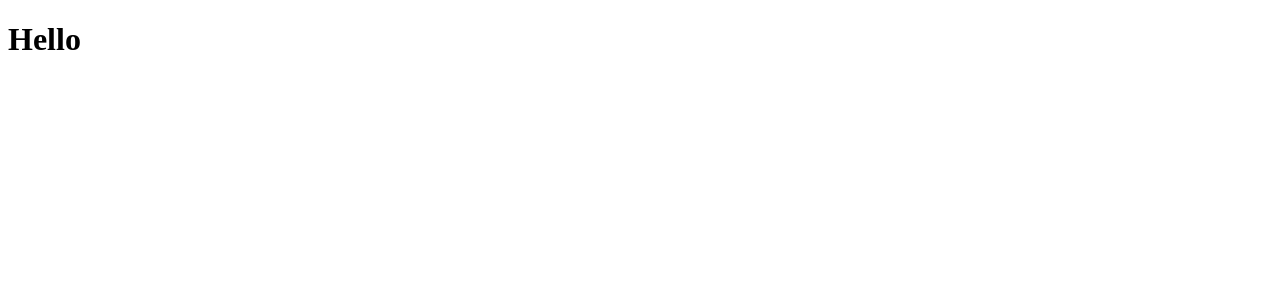
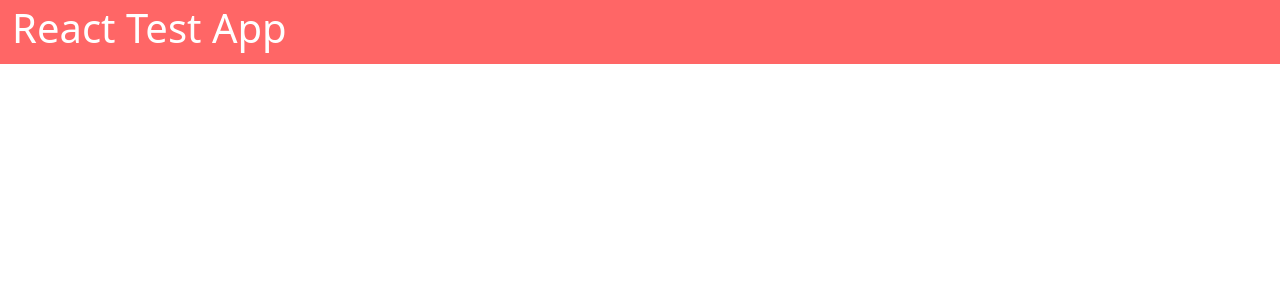
Before and after one commit to plumreiss/filemanager-client, a React (Create React App) app: page / in a window 1280 px wide. Shown: the top 300 px of the page. Built offline with nearby package versions, Linux system fonts and the light colour scheme.

Commit message:
feat: create header component

```diff
--- a/package.json
+++ b/package.json
@@ -20,7 +20,9 @@
     "@testing-library/jest-dom": "^5.17.0",
     "@testing-library/react": "^13.4.0",
     "@testing-library/user-event": "^13.5.0",
+    "bootstrap": "5.3.2",
     "react": "^18.2.0",
+    "react-bootstrap": "2.9.1",
     "react-dom": "^18.2.0",
     "react-scripts": "5.0.1",
     "web-vitals": "^2.1.4"
--- a/src/App.js
+++ b/src/App.js
@@ -1,8 +1,10 @@
+import { Header } from "./components/Header";
+
 function App() {
   return (
-    <div>
-      <h1>Hello</h1>
-    </div>
+    <>
+      <Header />
+    </>
   );
 }
 
--- /dev/null
+++ b/src/components/Header/index.js
@@ -0,0 +1,11 @@
+import { Container, Row } from "react-bootstrap";
+
+export const Header = () => {
+  return (
+    <Container as="header" fluid>
+      <Row className="py-1 text-white" style={{ background: "#ff6666" }}>
+        <h1>React Test App</h1>
+      </Row>
+    </Container>
+  );
+};
--- a/src/index.js
+++ b/src/index.js
@@ -1,3 +1,4 @@
+import "bootstrap/dist/css/bootstrap.min.css";
 import React from "react";
 import ReactDOM from "react-dom/client";
 import App from "./App";
```
Also changed, not shown: 1 other file (tests, documents, lock files or other folders).
